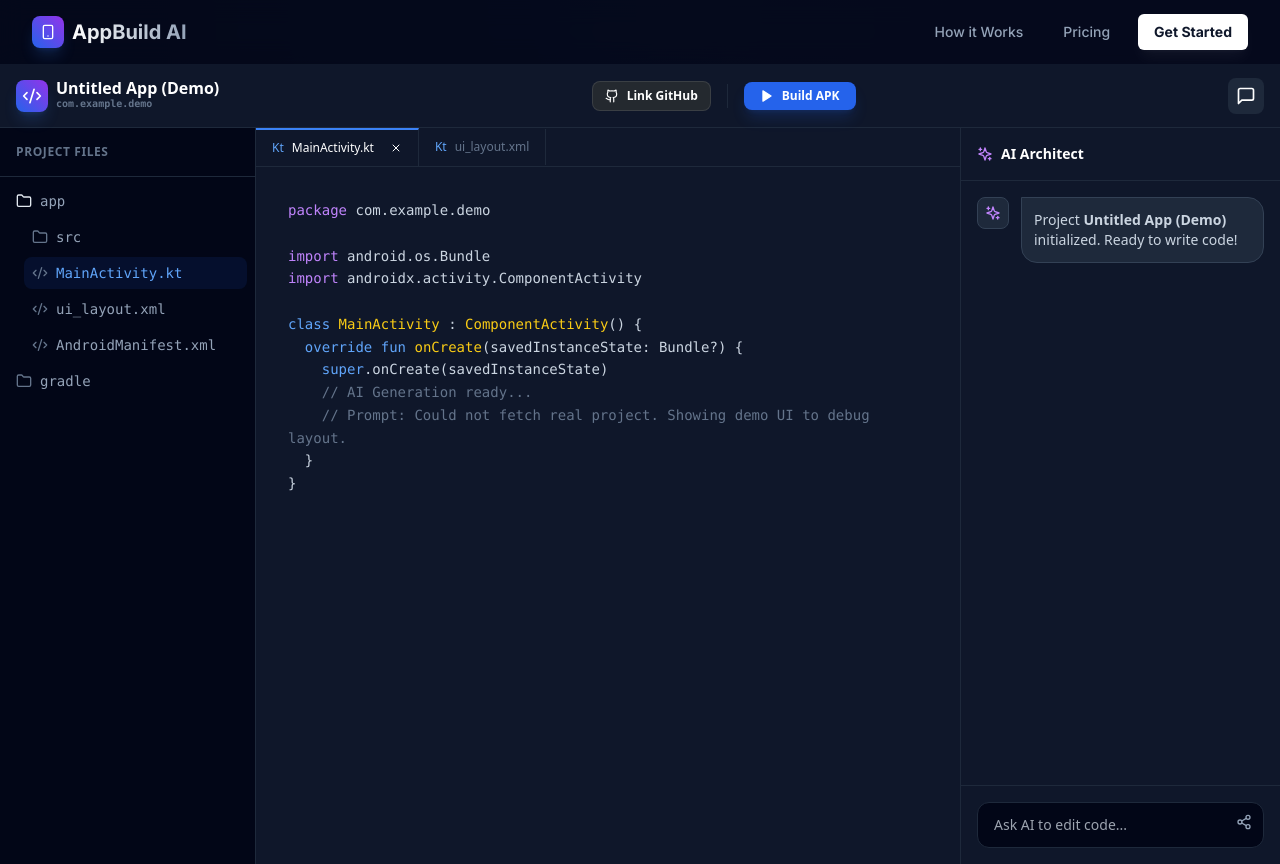
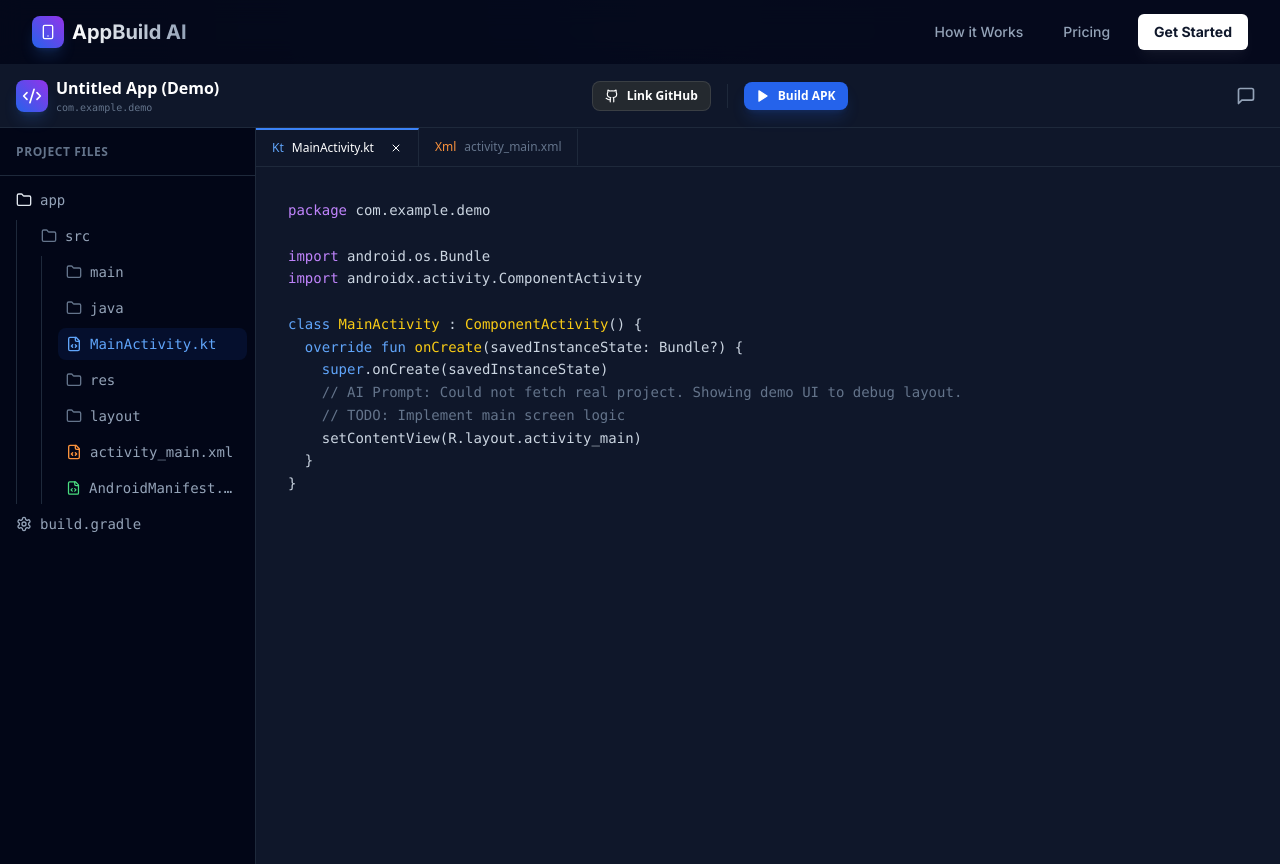
Before and after one commit to markolybrx/APK-Builder, a Next.js app: page /dashboard/1 in a window 1280 px wide. Built offline with nearby package versions, Linux system fonts and the light colour scheme; no server answers; the database is empty.

Commit message:
Update WorkspaceUI.js

```diff
--- a/app/dashboard/[projectID]/WorkspaceUI.js
+++ b/app/dashboard/[projectID]/WorkspaceUI.js
@@ -4,43 +4,51 @@ import { useState } from "react";
 import {
   Menu, X, Github, Play, Smartphone,
   Settings, Folder, Code2, MessageSquare,
-  Share2, Save, Sparkles
+  Share2, Save, Sparkles, FileCode, FileJson
 } from "lucide-react";
 import Link from "next/link";
 
 export default function WorkspaceUI({ project }) {
   // UI States
-  const [leftSidebarOpen, setLeftSidebarOpen] = useState(false);
-  const [rightSidebarOpen, setRightSidebarOpen] = useState(true);
+  const [leftSidebarOpen, setLeftSidebarOpen] = useState(false); // Mobile: False by default
+  const [rightSidebarOpen, setRightSidebarOpen] = useState(false); // Mobile: False by default
   const [isGithubConnected, setIsGithubConnected] = useState(false);
+
+  // Helper to toggle sidebars on mobile
+  const toggleLeftSidebar = () => setLeftSidebarOpen(!leftSidebarOpen);
+  const toggleRightSidebar = () => setRightSidebarOpen(!rightSidebarOpen);
 
   return (
     <div className="flex flex-col h-screen bg-slate-950 text-slate-300 overflow-hidden font-sans">
 
       {/* --- TOP NAVIGATION BAR --- */}
-      <header className="h-16 bg-slate-900 border-b border-slate-800 flex items-center justify-between px-4 z-50">
+      <header className="h-16 bg-slate-900 border-b border-slate-800 flex items-center justify-between px-4 z-50 shrink-0">
 
-        {/* Left: Logo & Mobile Toggle */}
-        <div className="flex items-center gap-4">
+        {/* Left: Mobile Menu & Logo */}
+        <div className="flex items-center gap-3">
           <button
-            onClick={() => setLeftSidebarOpen(!leftSidebarOpen)}
-            className="md:hidden p-2 text-slate-400 hover:text-white"
+            onClick={toggleLeftSidebar}
+            className="md:hidden p-2 -ml-2 text-slate-400 hover:text-white hover:bg-slate-800 rounded-lg transition-colors"
           >
             <Menu className="w-6 h-6" />
           </button>
 
-          <Link href="/dashboard" className="font-bold text-white flex items-center gap-2">
-            <div className="w-8 h-8 bg-gradient-to-tr from-blue-600 to-purple-600 rounded-lg flex items-center justify-center shadow-lg shadow-blue-500/20">
+          <Link href="/dashboard" className="flex items-center gap-2 group">
+            <div className="w-8 h-8 bg-gradient-to-tr from-blue-600 to-purple-600 rounded-lg flex items-center justify-center shadow-lg shadow-blue-500/20 group-hover:scale-105 transition-transform">
               <Code2 className="w-5 h-5 text-white" />
             </div>
             <div className="flex flex-col">
-                <span className="hidden md:inline leading-none">{project?.name || "Untitled App"}</span>
-                <span className="text-[10px] text-slate-500 font-mono hidden md:inline">{project?.packageName || "com.app.draft"}</span>
+                <span className="font-bold text-white leading-none text-sm md:text-base">
+                  {project?.name || "Untitled App"}
+                </span>
+                <span className="text-[10px] text-slate-500 font-mono hidden md:inline">
+                  {project?.packageName || "com.app.draft"}
+                </span>
             </div>
           </Link>
         </div>
 
-        {/* Center: Toolbar */}
+        {/* Center: Toolbar Actions */}
         <div className="flex items-center gap-2">
           {!isGithubConnected ? (
             <button className="flex items-center gap-2 px-3 py-1.5 bg-[#24292F] hover:bg-[#24292F]/80 text-white text-xs font-bold rounded-lg border border-white/10 transition-all">
@@ -53,9 +61,9 @@ export default function WorkspaceUI({ project }) {
             </span>
           )}
 
-          <div className="h-6 w-px bg-slate-800 mx-2" />
+          <div className="h-6 w-px bg-slate-800 mx-1 md:mx-2" />
 
-          <button className="flex items-center gap-2 px-4 py-1.5 bg-blue-600 hover:bg-blue-500 text-white text-xs font-bold rounded-lg transition-all shadow-lg shadow-blue-600/20">
+          <button className="flex items-center gap-2 px-3 py-1.5 bg-blue-600 hover:bg-blue-500 text-white text-xs font-bold rounded-lg transition-all shadow-lg shadow-blue-600/20">
             <Play className="w-3.5 h-3.5 fill-current" />
             <span className="hidden sm:inline">Build APK</span>
           </button>
@@ -63,74 +71,100 @@ export default function WorkspaceUI({ project }) {
 
         {/* Right: AI Toggle */}
         <button
-          onClick={() => setRightSidebarOpen(!rightSidebarOpen)}
-          className={`p-2 rounded-lg transition-all ${rightSidebarOpen ? 'text-white bg-slate-800' : 'text-slate-400 hover:text-white'}`}
+          onClick={toggleRightSidebar}
+          className={`p-2 rounded-lg transition-all ml-2 ${rightSidebarOpen ? 'text-white bg-blue-600/20' : 'text-slate-400 hover:text-white hover:bg-slate-800'}`}
         >
           <MessageSquare className="w-5 h-5" />
         </button>
       </header>
 
 
-      {/* --- MAIN WORKSPACE --- */}
+      {/* --- MAIN WORKSPACE AREA --- */}
       <div className="flex-1 flex overflow-hidden relative">
 
         {/* 1. LEFT SIDEBAR (File Explorer) */}
+        {/* Mobile: Absolute position, slides in. Desktop: Relative, always visible */}
         <aside
           className={`
-            absolute md:relative z-40 h-full w-64 bg-slate-950 border-r border-slate-800 transition-transform duration-300 ease-in-out
+            absolute md:relative z-40 h-full w-64 bg-slate-950 border-r border-slate-800 shadow-2xl md:shadow-none transition-transform duration-300 ease-in-out
             ${leftSidebarOpen ? 'translate-x-0' : '-translate-x-full md:translate-x-0'}
           `}
         >
-          <div className="p-4 border-b border-slate-800 flex justify-between items-center">
+          <div className="p-4 border-b border-slate-800 flex justify-between items-center h-12">
             <span className="text-xs font-bold uppercase tracking-wider text-slate-500">Project Files</span>
-            <button onClick={() => setLeftSidebarOpen(false)} className="md:hidden text-slate-400"><X className="w-4 h-4"/></button>
+            <button onClick={() => setLeftSidebarOpen(false)} className="md:hidden text-slate-400 hover:text-white">
+              <X className="w-4 h-4"/>
+            </button>
           </div>
 
-          <div className="p-2 space-y-1 font-mono text-sm">
+          <div className="p-2 space-y-1 font-mono text-sm overflow-y-auto h-[calc(100%-3rem)]">
             <FileItem name="app" type="folder" isOpen={true} />
-            <div className="pl-4 space-y-1">
+            <div className="pl-4 space-y-1 border-l border-slate-800 ml-2">
                <FileItem name="src" type="folder" />
-               <FileItem name="MainActivity.kt" type="file" active />
-               <FileItem name="ui_layout.xml" type="file" />
-               <FileItem name="AndroidManifest.xml" type="file" />
+               <div className="pl-4 space-y-1 border-l border-slate-800 ml-2">
+                 <FileItem name="main" type="folder" />
+                 <FileItem name="java" type="folder" />
+                 <FileItem name="MainActivity.kt" type="file" icon={<FileCode className="w-4 h-4 text-blue-400"/>} active />
+                 <FileItem name="res" type="folder" />
+                 <FileItem name="layout" type="folder" />
+                 <FileItem name="activity_main.xml" type="file" icon={<FileCode className="w-4 h-4 text-orange-400"/>} />
+                 <FileItem name="AndroidManifest.xml" type="file" icon={<FileCode className="w-4 h-4 text-green-400"/>} />
+               </div>
             </div>
-            <FileItem name="gradle" type="folder" />
+            <FileItem name="build.gradle" type="file" icon={<Settings className="w-4 h-4 text-slate-400"/>} />
           </div>
         </aside>
 
+        {/* OVERLAY for Mobile Sidebar (Clicking outside closes it) */}
+        {leftSidebarOpen && (
+          <div
+            className="absolute inset-0 bg-black/50 z-30 md:hidden backdrop-blur-sm"
+            onClick={() => setLeftSidebarOpen(false)}
+          />
+        )}
+
+
         {/* 2. CENTER PANEL (Code Editor) */}
         <main className="flex-1 bg-[#0f172a] relative flex flex-col min-w-0">
+
           {/* Editor Tabs */}
-          <div className="flex items-center bg-slate-900 border-b border-slate-800 overflow-x-auto no-scrollbar">
-            <Tab name="MainActivity.kt" active />
-            <Tab name="ui_layout.xml" />
+          <div className="flex items-center bg-slate-900 border-b border-slate-800 overflow-x-auto no-scrollbar shrink-0">
+            <Tab name="MainActivity.kt" active type="kt" />
+            <Tab name="activity_main.xml" type="xml" />
           </div>
 
           {/* Editor Content */}
-          <div className="flex-1 p-8 overflow-auto">
-             <div className="font-mono text-sm leading-relaxed">
+          <div className="flex-1 p-4 md:p-8 overflow-auto">
+             <div className="font-mono text-sm leading-relaxed whitespace-pre font-medium">
                <span className="text-purple-400">package</span> {project?.packageName || "com.example.app"}<br/><br/>
                <span className="text-purple-400">import</span> android.os.Bundle<br/>
                <span className="text-purple-400">import</span> androidx.activity.ComponentActivity<br/><br/>
                <span className="text-blue-400">class</span> <span className="text-yellow-400">MainActivity</span> : <span className="text-yellow-400">ComponentActivity</span>() {'{'}<br/>
                &nbsp;&nbsp;<span className="text-blue-400">override fun</span> <span className="text-yellow-400">onCreate</span>(savedInstanceState: Bundle?) {'{'}<br/>
                &nbsp;&nbsp;&nbsp;&nbsp;<span className="text-blue-400">super</span>.onCreate(savedInstanceState)<br/>
-               &nbsp;&nbsp;&nbsp;&nbsp;<span className="text-slate-500">// AI Generation ready...</span><br/>
-               &nbsp;&nbsp;&nbsp;&nbsp;<span className="text-slate-500">// Prompt: {project?.description}</span><br/>
+               &nbsp;&nbsp;&nbsp;&nbsp;<span className="text-slate-500">// AI Prompt: {project?.description || "No description"}</span><br/>
+               &nbsp;&nbsp;&nbsp;&nbsp;<span className="text-slate-500">// TODO: Implement main screen logic</span><br/>
+               &nbsp;&nbsp;&nbsp;&nbsp;setContentView(R.layout.activity_main)<br/>
                &nbsp;&nbsp;{'}'}<br/>
                {'}'}
              </div>
           </div>
         </main>
 
+
         {/* 3. RIGHT SIDEBAR (AI Assistant) */}
+        {/* Mobile: Absolute position (over content). Desktop: Relative (side-by-side) if open */}
         {rightSidebarOpen && (
-          <aside className="w-80 bg-slate-900 border-l border-slate-800 flex flex-col absolute right-0 h-full md:relative z-30 shadow-2xl md:shadow-none">
-            <div className="p-4 border-b border-slate-800 bg-slate-900">
+          <aside className="absolute md:relative right-0 h-full w-80 bg-slate-900 border-l border-slate-800 flex flex-col z-40 shadow-2xl md:shadow-none">
+
+            <div className="p-4 border-b border-slate-800 bg-slate-900 flex justify-between items-center h-12 shrink-0">
               <h3 className="text-sm font-bold text-white flex items-center gap-2">
                 <Sparkles className="w-4 h-4 text-purple-400" />
                 AI Architect
               </h3>
+              <button onClick={() => setRightSidebarOpen(false)} className="md:hidden text-slate-400">
+                <X className="w-4 h-4"/>
+              </button>
             </div>
 
             <div className="flex-1 p-4 overflow-y-auto space-y-4">
@@ -139,12 +173,13 @@ export default function WorkspaceUI({ project }) {
                   <Sparkles className="w-4 h-4 text-purple-400" />
                 </div>
                 <div className="bg-slate-800 rounded-2xl rounded-tl-none p-3 text-sm text-slate-300 border border-slate-700">
-                  Project <strong>{project?.name}</strong> initialized. Ready to write code!
+                  Project <strong>{project?.name || "App"}</strong> initialized. <br/>
+                  I can edit files, fix errors, or generate new features. What's next?
                 </div>
               </div>
             </div>
 
-            <div className="p-4 border-t border-slate-800 bg-slate-900">
+            <div className="p-4 border-t border-slate-800 bg-slate-900 shrink-0">
               <div className="relative">
                 <input
                   type="text"
@@ -164,27 +199,34 @@ export default function WorkspaceUI({ project }) {
   );
 }
 
-// Sub-components
-function FileItem({ name, type, isOpen, active }) {
+// --- SUB-COMPONENTS ---
+
+function FileItem({ name, type, isOpen, active, icon }) {
   return (
-    <div className={`flex items-center gap-2 px-2 py-1.5 rounded-lg cursor-pointer transition-colors ${active ? 'bg-blue-600/10 text-blue-400' : 'text-slate-400 hover:bg-slate-800 hover:text-white'}`}>
+    <div className={`
+      flex items-center gap-2 px-2 py-1.5 rounded-lg cursor-pointer transition-colors select-none
+      ${active ? 'bg-blue-600/10 text-blue-400' : 'text-slate-400 hover:bg-slate-800 hover:text-white'}
+    `}>
       {type === 'folder' ? (
         <Folder className={`w-4 h-4 ${isOpen ? 'text-slate-200' : 'text-slate-500'}`} />
       ) : (
-        <Code2 className="w-4 h-4 text-slate-500" />
+        icon || <Code2 className="w-4 h-4 text-slate-500" />
       )}
-      <span>{name}</span>
+      <span className="truncate">{name}</span>
     </div>
   );
 }
 
-function Tab({ name, active }) {
+function Tab({ name, active, type }) {
+  const isKt = type === 'kt';
   return (
     <div className={`
-      px-4 py-2.5 text-xs font-medium border-r border-slate-800 cursor-pointer flex items-center gap-2 select-none
-      ${active ? 'bg-slate-900 text-white border-t-2 border-t-blue-500' : 'text-slate-500 hover:bg-slate-800 hover:text-slate-300'}
+      px-4 py-2.5 text-xs font-medium border-r border-slate-800 cursor-pointer flex items-center gap-2 select-none whitespace-nowrap
+      ${active ? 'bg-[#0f172a] text-white border-t-2 border-t-blue-500' : 'text-slate-500 hover:bg-slate-800 hover:text-slate-300 bg-slate-900'}
     `}>
-      <span className="text-blue-400">Kt</span>
+      <span className={isKt ? "text-blue-400" : "text-orange-400"}>
+        {isKt ? "Kt" : "Xml"}
+      </span>
       {name}
       {active && <X className="w-3 h-3 ml-2 hover:text-red-400" />}
     </div>
```
